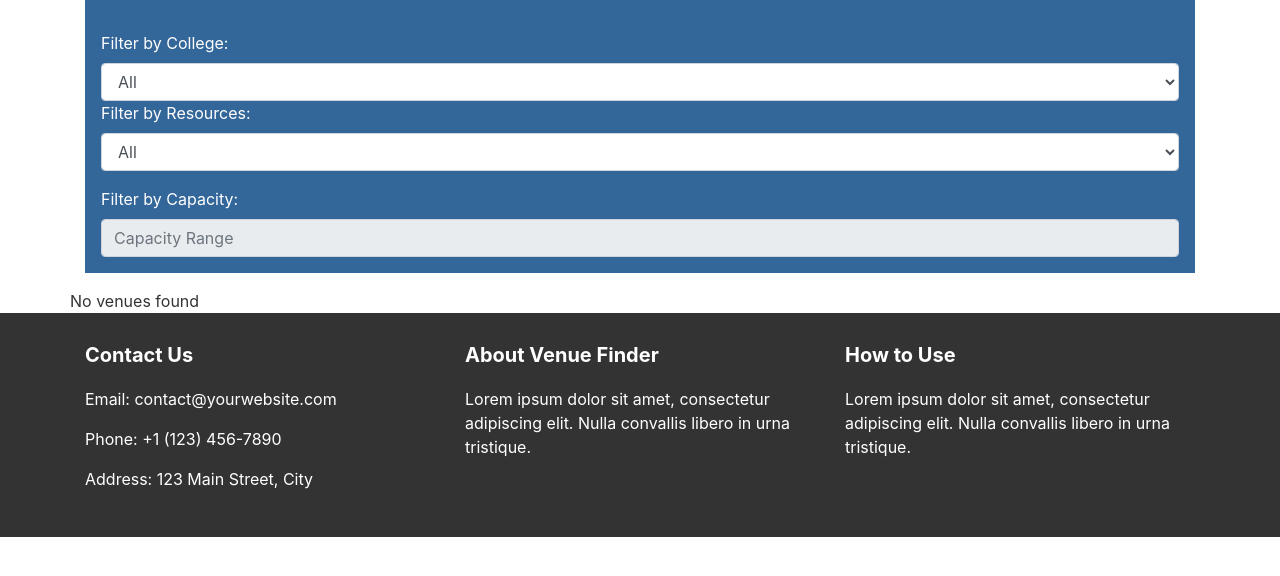
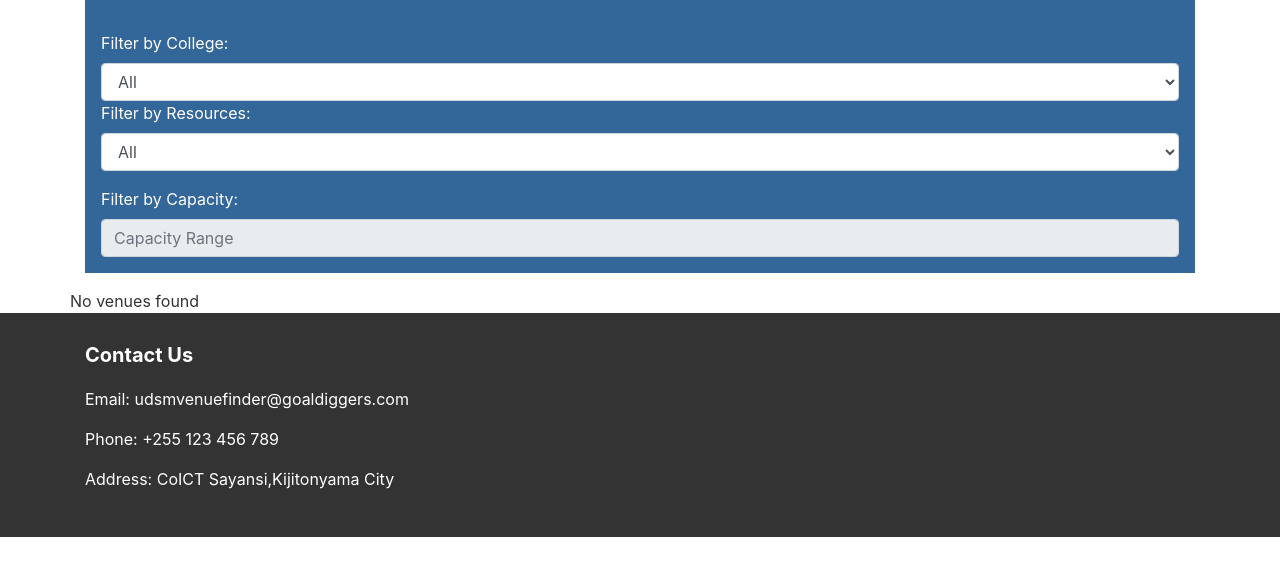
Before and after one commit to Mpembee3/venue_finder, a PHP site: page / in a window 1280 px wide. Shown: the part 115-691 px from the top of the page. Run offline with PHP 8.4, Linux system fonts and the light colour scheme; data that the repository does not hold is empty.

Commit message:
update images

```diff
--- a/VENUE/resources/footer.php
+++ b/VENUE/resources/footer.php
@@ -39,17 +39,17 @@
             <div class="row">
                 <div class="col-md-4">
                     <h4 class="footer-heading">Contact Us</h4>
-                    <p class="footer-contact">Email: contact@yourwebsite.com</p>
-                    <p class="footer-contact">Phone: +1 (123) 456-7890</p>
-                    <p class="footer-contact">Address: 123 Main Street, City</p>
+                    <p class="footer-contact">Email: udsmvenuefinder@goaldiggers.com</p>
+                    <p class="footer-contact">Phone: +255 123 456 789</p>
+                    <p class="footer-contact">Address: CoICT Sayansi,Kijitonyama City</p>
                 </div>
                 <div class="col-md-4">
-                    <h4 class="footer-heading">About Venue Finder</h4>
-                    <p class="footer-contact">Lorem ipsum dolor sit amet, consectetur adipiscing elit. Nulla convallis libero in urna tristique.</p>
+                    <h4 class="footer-heading"></h4>
+                    <p class="footer-contact"></p>
                 </div>
                 <div class="col-md-4">
-                    <h4 class="footer-heading">How to Use</h4>
-                    <p class="footer-contact">Lorem ipsum dolor sit amet, consectetur adipiscing elit. Nulla convallis libero in urna tristique.</p>
+                    <h4 class="footer-heading"></h4>
+                    <p class="footer-contact"></p>
                 </div>
             </div>
         </div>
--- a/VENUE/venue/venue_profile.php
+++ b/VENUE/venue/venue_profile.php
@@ -117,7 +117,7 @@ $conn->close();
                         <div class="row">
                             <div class="col-md-6">
                                 <a href="https://www.google.com/maps?q=<?php echo $latitude; ?>,<?php echo $longitude; ?>" target="_blank" class="btn btn-info">
-                                    <i class="fa fa-map-marker"></i> View on Google Maps
+                                    <i class="fa fa-map-marker"></i> View Location
                                 </a>
                             </div>
                             <div class="col-md-6">
```
Also changed, not shown: VENUE/img/Capture.PNG, VENUE/img/dlab.png (added), VENUE/img/new library2.png (added), VENUE/img/udsm.jpg, VENUE/img/yombo.png (added).
